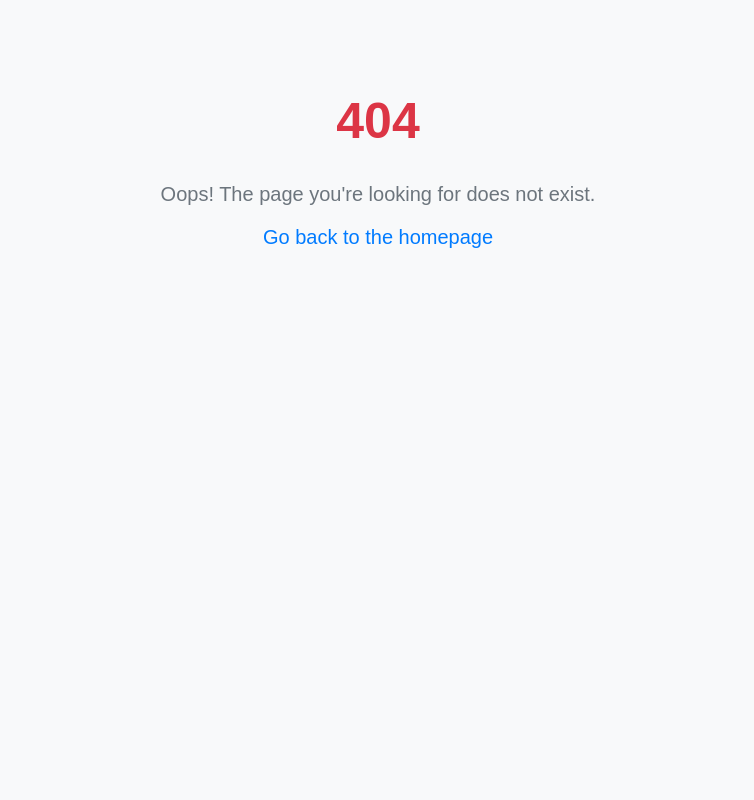
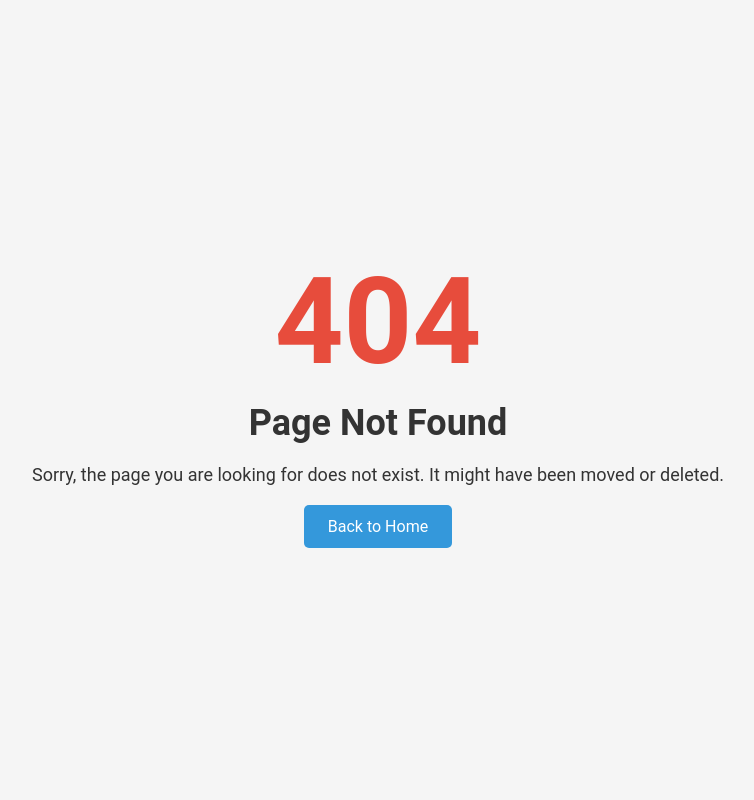
Before and after one commit to yasiruchamuditha/Cyber_02_PR_Health_Care_Solutions, a Flask app: template templates/404.html in a window 1280 px wide. Shown: the whole page, without its empty margins (262-1016 px from the left). Run offline with Flask 3, Linux system fonts and the light colour scheme; the template is opened without the code that fills it, so the values that code supplies are empty.

Commit message:
update 404and 500 pages

```diff
--- a/templates/404.html
+++ b/templates/404.html
@@ -3,34 +3,55 @@
 <head>
     <meta charset="UTF-8">
     <meta name="viewport" content="width=device-width, initial-scale=1.0">
-    <title>Page Not Found</title>
+    <title>404 - Page Not Found</title>
     <style>
         body {
-            font-family: Arial, sans-serif;
-            background-color: #f8f9fa;
+            font-family: 'Roboto', sans-serif;
+            background-color: #f5f5f5;
+            display: flex;
+            align-items: center;
+            justify-content: center;
+            height: 100vh;
+            margin: 0;
+            color: #333;
+        }
+        .container {
             text-align: center;
-            padding: 50px;
         }
-        h1 {
-            font-size: 50px;
-            color: #dc3545;
+        .container h1 {
+            font-size: 120px;
+            margin: 0;
+            color: #e74c3c;
         }
-        p {
-            font-size: 20px;
-            color: #6c757d;
+        .container h2 {
+            font-size: 36px;
+            margin: 10px 0;
         }
-        a {
-            color: #007bff;
+        .container p {
+            font-size: 18px;
+            margin: 20px 0;
+        }
+        .container a {
+            display: inline-block;
+            padding: 12px 24px;
+            font-size: 16px;
+            color: #fff;
+            background-color: #3498db;
             text-decoration: none;
+            border-radius: 5px;
+            transition: background-color 0.3s ease;
         }
-        a:hover {
-            text-decoration: underline;
+        .container a:hover {
+            background-color: #2980b9;
         }
     </style>
 </head>
 <body>
-    <h1>404</h1>
-    <p>Oops! The page you're looking for does not exist.</p>
-    <p><a href="{{ url_for('index') }}">Go back to the homepage</a></p>
+    <div class="container">
+        <h1>404</h1>
+        <h2>Page Not Found</h2>
+        <p>Sorry, the page you are looking for does not exist. It might have been moved or deleted.</p>
+        <a href="{{ url_for('index') }}">Back to Home</a>
+    </div>
 </body>
 </html>
```
Also changed, not shown: templates/500.html (+38 -17 lines).
